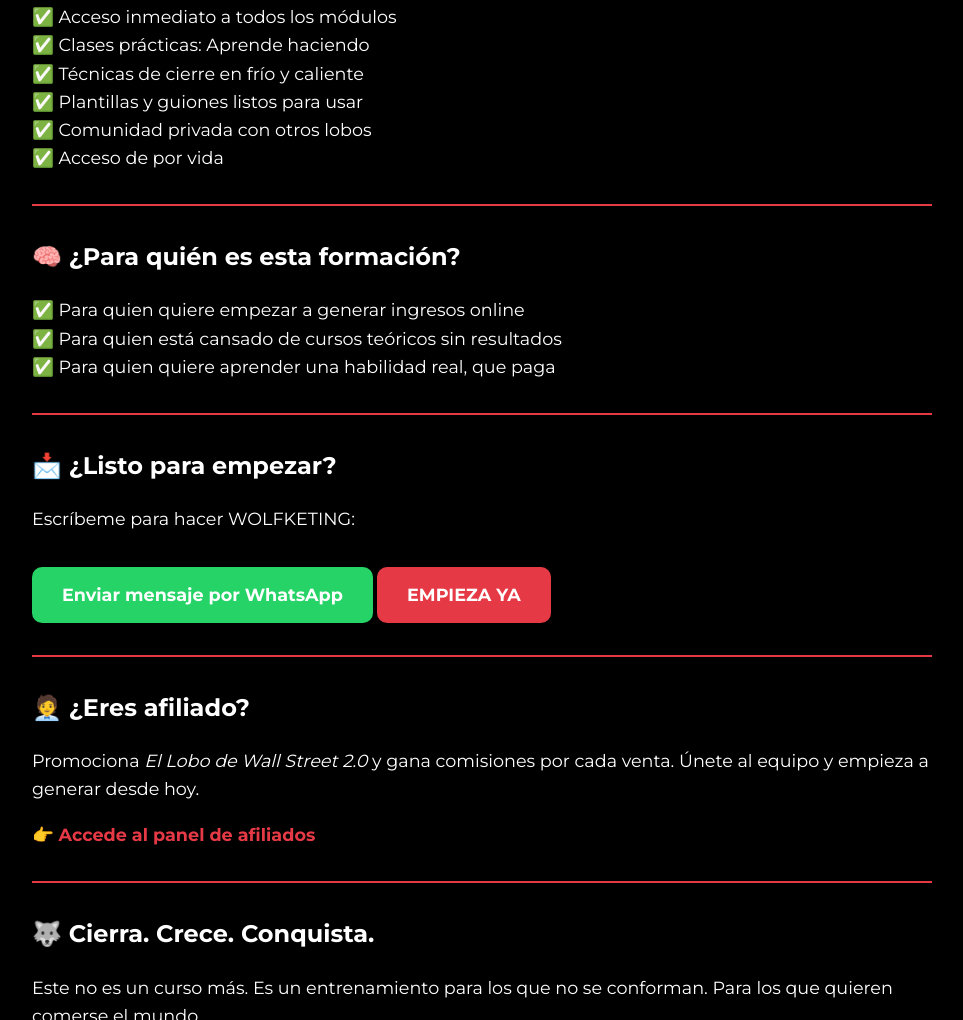
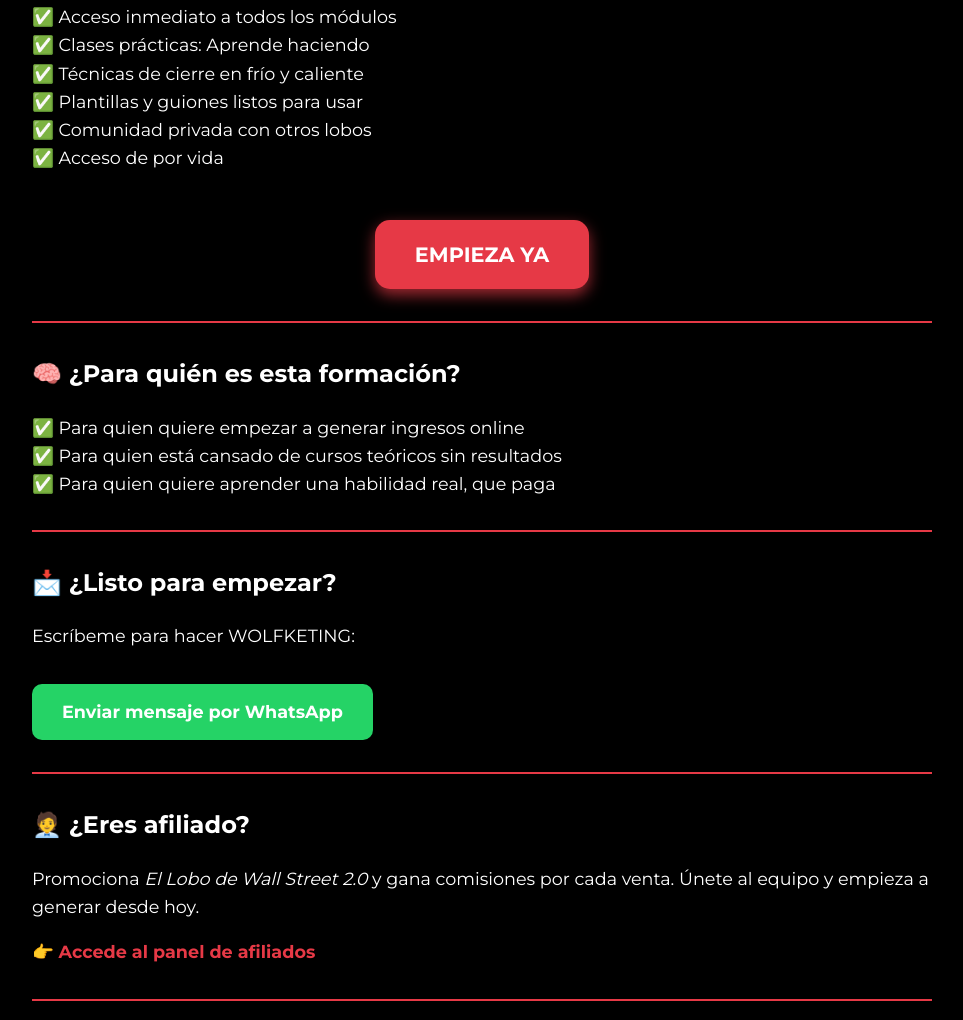
Before and after one commit to kukinojose/WOLFKETING, a plain HTML site: page mas-informacion.html in a window 1280 px wide. Shown: the part 930-1950 px from the top of the page, without its empty margins (158-1121 px from the left). Drawn offline with Linux system fonts and the light colour scheme.

Commit message:
Movido botón EMPIEZA YA a sección destacada y mejorado estilo para mayor conversión

```diff
--- a/mas-informacion.html
+++ b/mas-informacion.html
@@ -62,7 +62,7 @@
       text-align: center;
       cursor: pointer;
       text-decoration: none;
-      transition: background-color 0.3s ease;
+      transition: background-color 0.3s ease, box-shadow 0.3s ease;
     }
     .btn-whatsapp {
       background-color: #25D366;
@@ -77,6 +77,24 @@
     }
     .btn-compra:hover {
       background-color: #c12736;
+      box-shadow: 0 8px 20px rgba(198, 39, 54, 0.7);
+    }
+    .btn-compra.destacado {
+      margin-top: 3rem;
+      padding: 18px 40px;
+      font-size: 1.3rem;
+      box-shadow: 0 6px 15px rgba(230, 57, 70, 0.7);
+      border-radius: 15px;
+      display: block;
+      width: max-content;
+      margin-left: auto;
+      margin-right: auto;
+      transition: background-color 0.3s ease, box-shadow 0.3s ease, transform 0.2s ease;
+    }
+    .btn-compra.destacado:hover {
+      background-color: #b0212d;
+      box-shadow: 0 12px 30px rgba(176, 33, 45, 0.9);
+      transform: scale(1.05);
     }
     .video-container {
       position: relative;
@@ -102,6 +120,11 @@
       }
       p, ul li {
         font-size: 1rem;
+      }
+      .btn-compra.destacado {
+        width: 100%;
+        padding: 16px;
+        font-size: 1.2rem;
       }
     }
   </style>
@@ -133,6 +156,8 @@
     <li>Acceso de por vida</li>
   </ul>
 
+  <a href="https://www.drstudio.store/?sca_ref=8894735.G3s1h5ZkeRnAxoY" target="_blank" class="btn-compra destacado" rel="noopener noreferrer">EMPIEZA YA</a>
+
   <hr />
 
   <h2>🧠 ¿Para quién es esta formación?</h2>
@@ -150,8 +175,6 @@
   <p>Escríbeme para hacer WOLFKETING:</p>
 
   <a href="https://wa.me/34640038324?text=QUIERO%20HACER%20WOLFKETING" target="_blank" class="btn-whatsapp" rel="noopener noreferrer">Enviar mensaje por WhatsApp</a>
-
-  <a href="https://www.drstudio.store/?sca_ref=8894735.G3s1h5ZkeRnAxoY" target="_blank" class="btn-compra" rel="noopener noreferrer">EMPIEZA YA</a>
 
   <hr />
 
```
